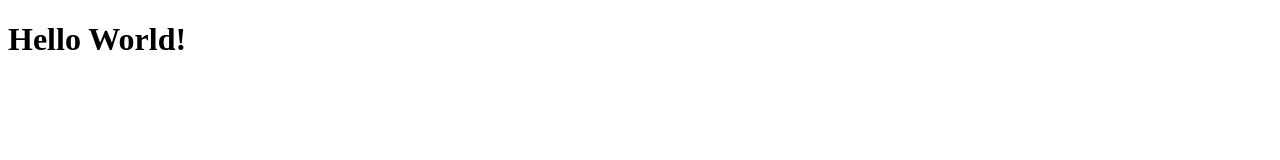
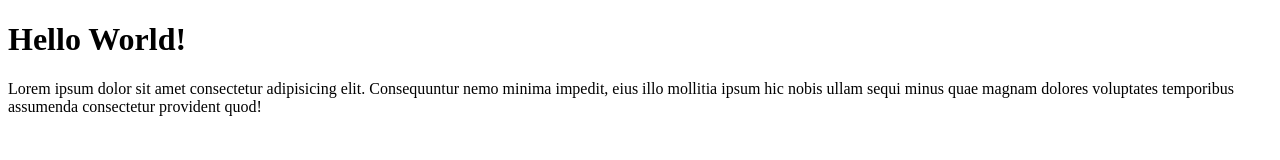
Before and after one commit to manuelnicholasn/git-test-2, a plain HTML site: page index.html in a window 1280 px wide. Drawn offline with Linux system fonts and the light colour scheme.

Commit message:
menambahkan paragraf

```diff
--- a/index.html
+++ b/index.html
@@ -7,5 +7,6 @@
 </head>
 <body>
 	<h1>Hello World!</h1>
+	<p>Lorem ipsum dolor sit amet consectetur adipisicing elit. Consequuntur nemo minima impedit, eius illo mollitia ipsum hic nobis ullam sequi minus quae magnam dolores voluptates temporibus assumenda consectetur provident quod!</p>
 </body>
 </html>
```
